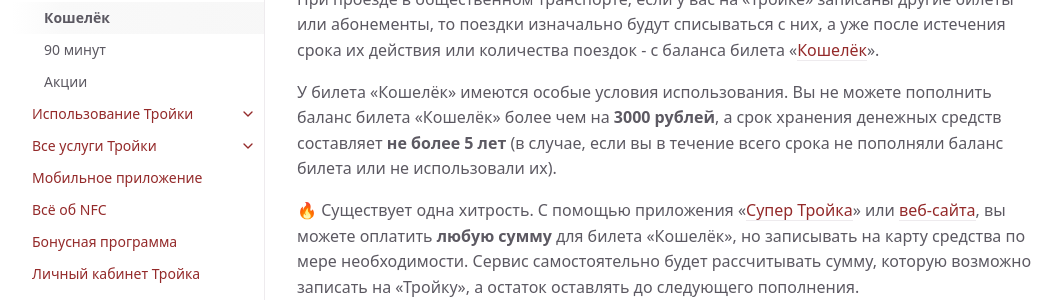
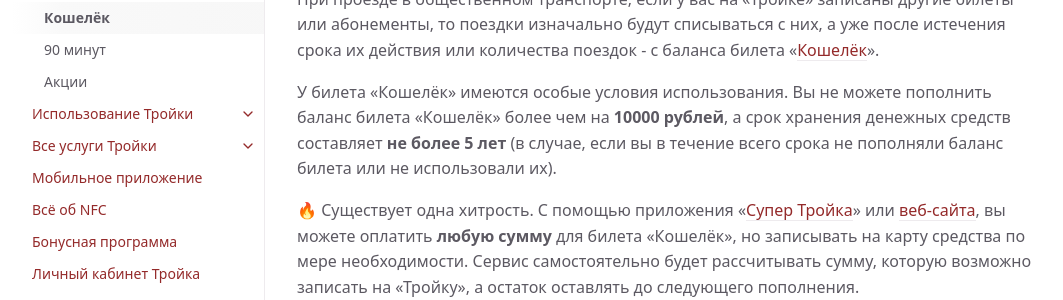
Before and after one commit to InvoiceBox/wiki.supertroika.ru, a Jekyll site: the page built from troika/tickets/purse.md, in a window 1280 px wide. Shown: the part 298-598 px from the top of the page, without its empty margins (107-1170 px from the left). Built offline with Jekyll 4.4.1, drawn with Linux system fonts in a browser that asks for light colours; emoji names are drawn with the system emoji font; comment, search, counter and statistics services are not loaded.

Commit message:
Small fixes

```diff
--- a/troika/tickets/purse.md
+++ b/troika/tickets/purse.md
@@ -20,7 +20,7 @@ date: 2025-06-06 11:21:00 +0300
 поездок - с баланса билета «[Кошелёк](/troika/tickets/purse/)».
 
 У билета «Кошелёк» имеются особые условия использования. Вы не можете пополнить баланс билета
-«Кошелёк» более чем на **3000 рублей**, а срок хранения денежных средств составляет **не более 5 лет**
+«Кошелёк» более чем на **10000 рублей**, а срок хранения денежных средств составляет **не более 5 лет**
 (в случае, если вы в течение всего срока не пополняли баланс билета или не использовали их).
 
 :fire: Существует одна хитрость. С помощью приложения «[Супер Тройка](/troika/apps/)» или [веб-сайта](https://supertroika.ru/tariffs/2231), вы можете оплатить **любую сумму**
```
Also changed, not shown: other parts of troika/tickets/purse.md (+1 -1 lines).
